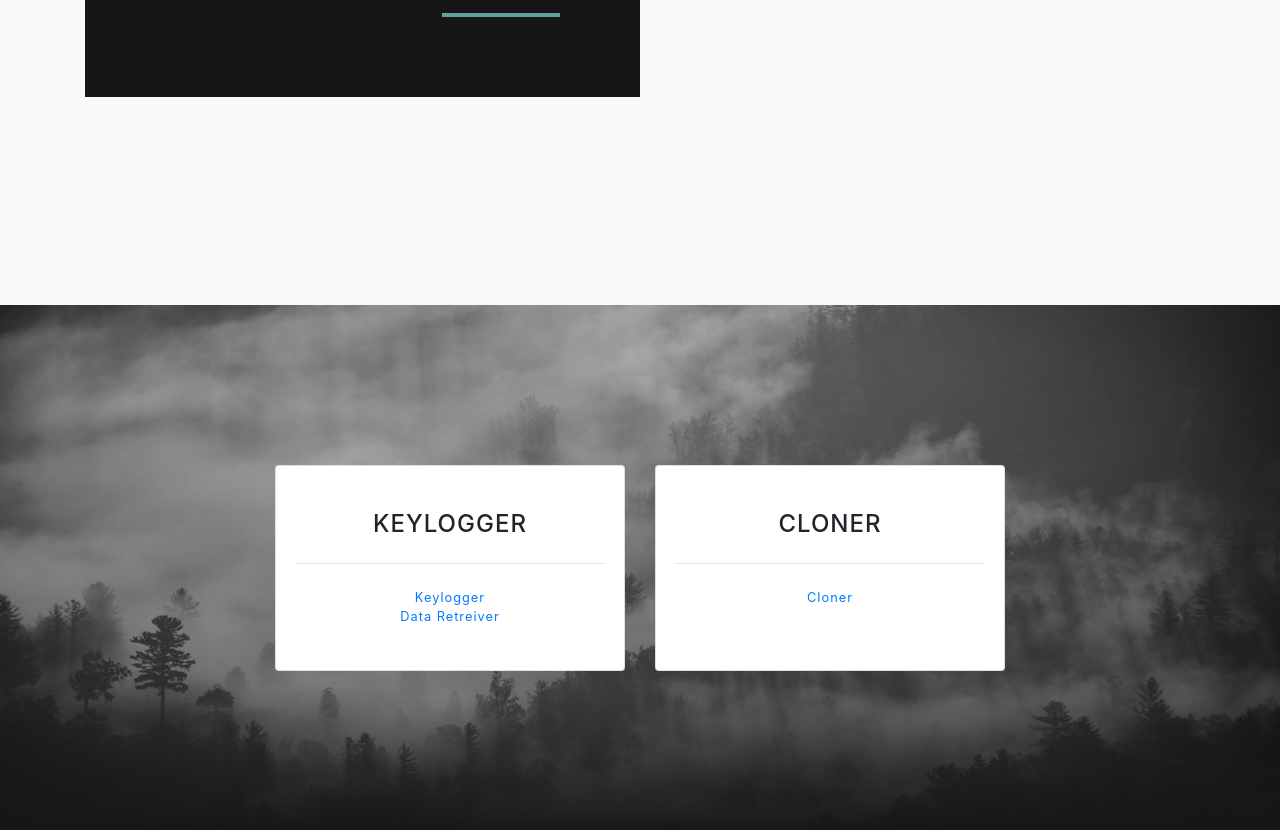
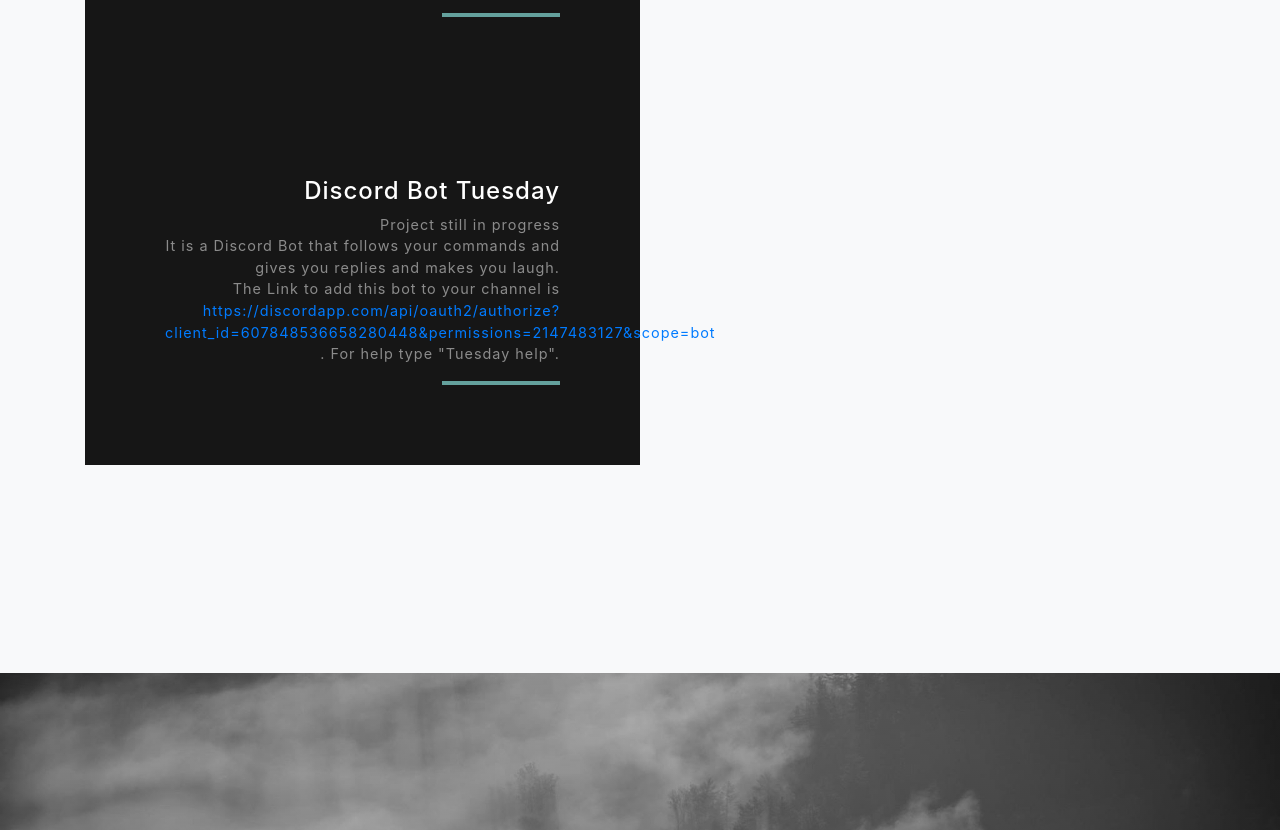
Before and after one commit to steelhitman/steelhitman.github.io, a website with bundled scripts: page index.html in a window 1280 px wide. Shown: the part 3200-4030 px from the top of the page. Built offline with nearby package versions, Linux system fonts and the light colour scheme.

Commit message:
Update index.html

```diff
--- a/index.html
+++ b/index.html
@@ -175,7 +175,22 @@
           </div>
         </div>
       </div>
-
+	<div class="row justify-content-center no-gutters">
+        <div class="col-lg-6">
+          <img class="img-fluid" src="" alt="">
+        </div>
+        <div class="col-lg-6 order-lg-first">
+          <div class="bg-black text-center h-100 project">
+            <div class="d-flex h-100">
+              <div class="project-text w-100 my-auto text-center text-lg-right">
+                <h4 class="text-white">Discord Bot Tuesday</h4>
+                <p class="mb-0 text-white-50">Project still in progress<br />It is a Discord Bot that follows your commands and gives you replies and makes you laugh.<br />The Link to add this bot to your channel is <a href="https://discordapp.com/api/oauth2/authorize?client_id=607848536658280448&permissions=2147483127&scope=bot">https://discordapp.com/api/oauth2/authorize?client_id=607848536658280448&permissions=2147483127&scope=bot</a> . For help type "Tuesday help". </p>
+                <hr class="d-none d-lg-block mb-0 mr-0">
+              </div>
+            </div>
+          </div>
+        </div>
+      </div>
     </div>
   </section>
 
```
